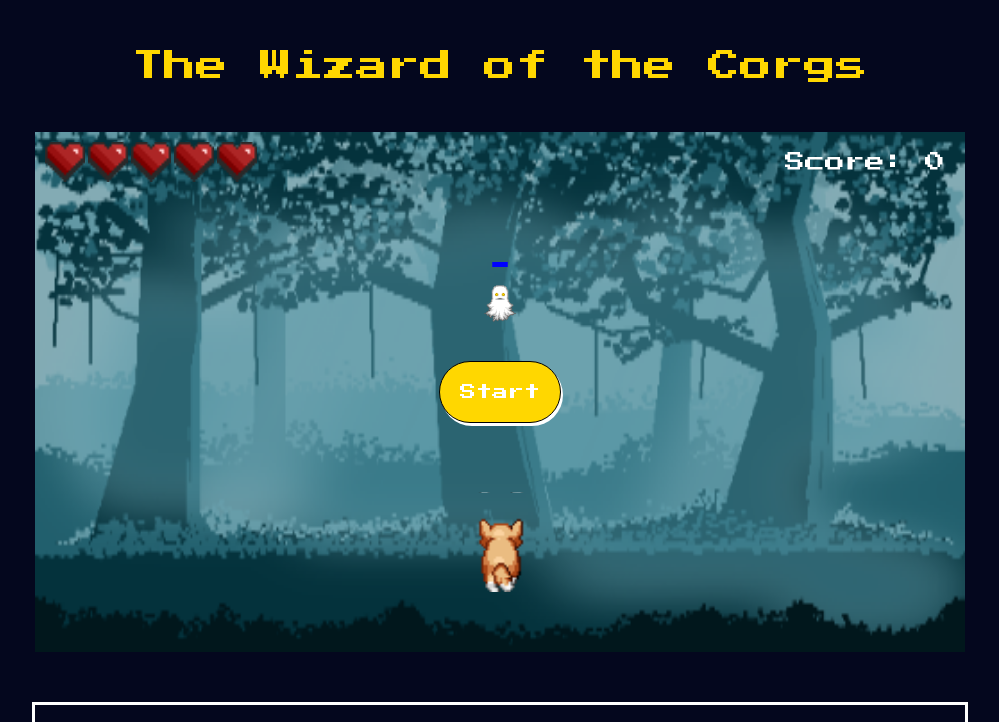
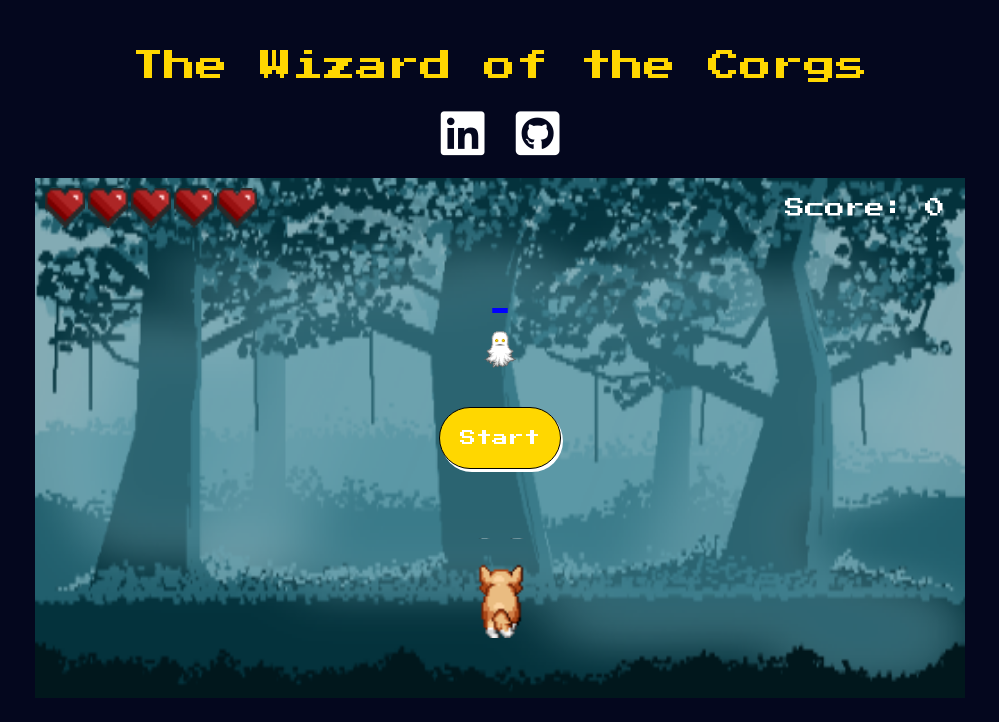
Before and after one commit to yuehanh/the_wizard_of_corgs, a website built with webpack: page index.html in a window 1280 px wide. Shown: the top 722 px of the page, without its empty margins (140-1139 px from the left). Built offline with nearby package versions, Linux system fonts and the light colour scheme.

Commit message:
Add personal links

```diff
--- a/index.html
+++ b/index.html
@@ -9,6 +9,14 @@
       rel="stylesheet"
     />
     <link rel="stylesheet" href="dist/styles/style.css" />
+
+    <link
+      rel="stylesheet"
+      href="https://use.fontawesome.com/releases/v5.0.12/css/all.css"
+      integrity="sha384-G0fIWCsCzJIMAVNQPfjH08cyYaUtMwjJwqiRKxxE/rx96Uroj1BtIQ6MLJuheaO9"
+      crossorigin="anonymous"
+    />
+
     <script src="dist/bundle.js"></script>
 
     <title>The Wizard of Corgs</title>
@@ -17,6 +25,22 @@
     <audio id="music" src="dist/sound/bensound-creepy.mp3" loop></audio>
     <div id="main">
       <h1>The Wizard of the Corgs</h1>
+      <div id="links" class="profile-link-group">
+        <a
+          class="personal-links"
+          href="https://www.linkedin.com/in/yuehanh/"
+          target="_blank"
+        >
+          <i class="fab fa-linkedin"></i>
+        </a>
+        <a
+          class="personal-links"
+          href="https://github.com/yuehanh"
+          target="_blank"
+        >
+          <i class="fab fa-github-square"></i>
+        </a>
+      </div>
       <div id="canvas-container">
         <div id="score-card">Score: <span id="score">0</span></div>
         <canvas id="background-canvas"></canvas>
--- a/src/main.js
+++ b/src/main.js
@@ -23,6 +23,7 @@ document.addEventListener("DOMContentLoaded", () => {
   const muteBtn = document.getElementById("mute-btn");
   const pauseBtn = document.getElementById("pause-btn");
   const music = document.getElementById("music");
+  const links = document.getElementById("links");
 
   const controllers = document.getElementById("controllers");
   canvas.width = bound.width;
@@ -73,4 +74,8 @@ document.addEventListener("DOMContentLoaded", () => {
     e.stopPropagation();
     pauseBtn.innerText = gameView.toggleGame();
   });
+
+  links.addEventListener("mousedown", (e) => {
+    e.stopPropagation();
+  });
 });
```
Also changed, not shown: dist/bundle.js, dist/styles/style.css, 1 other file.
